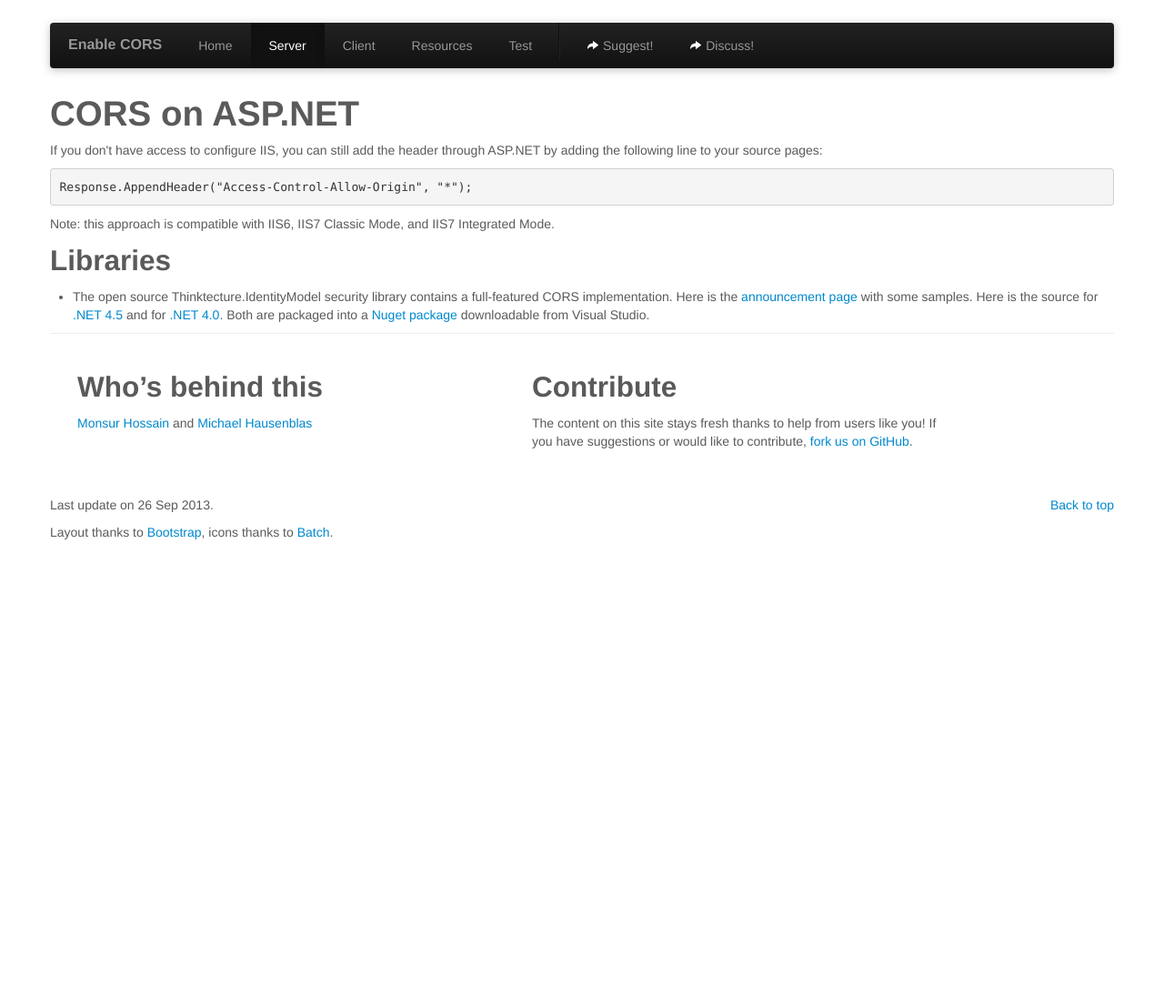
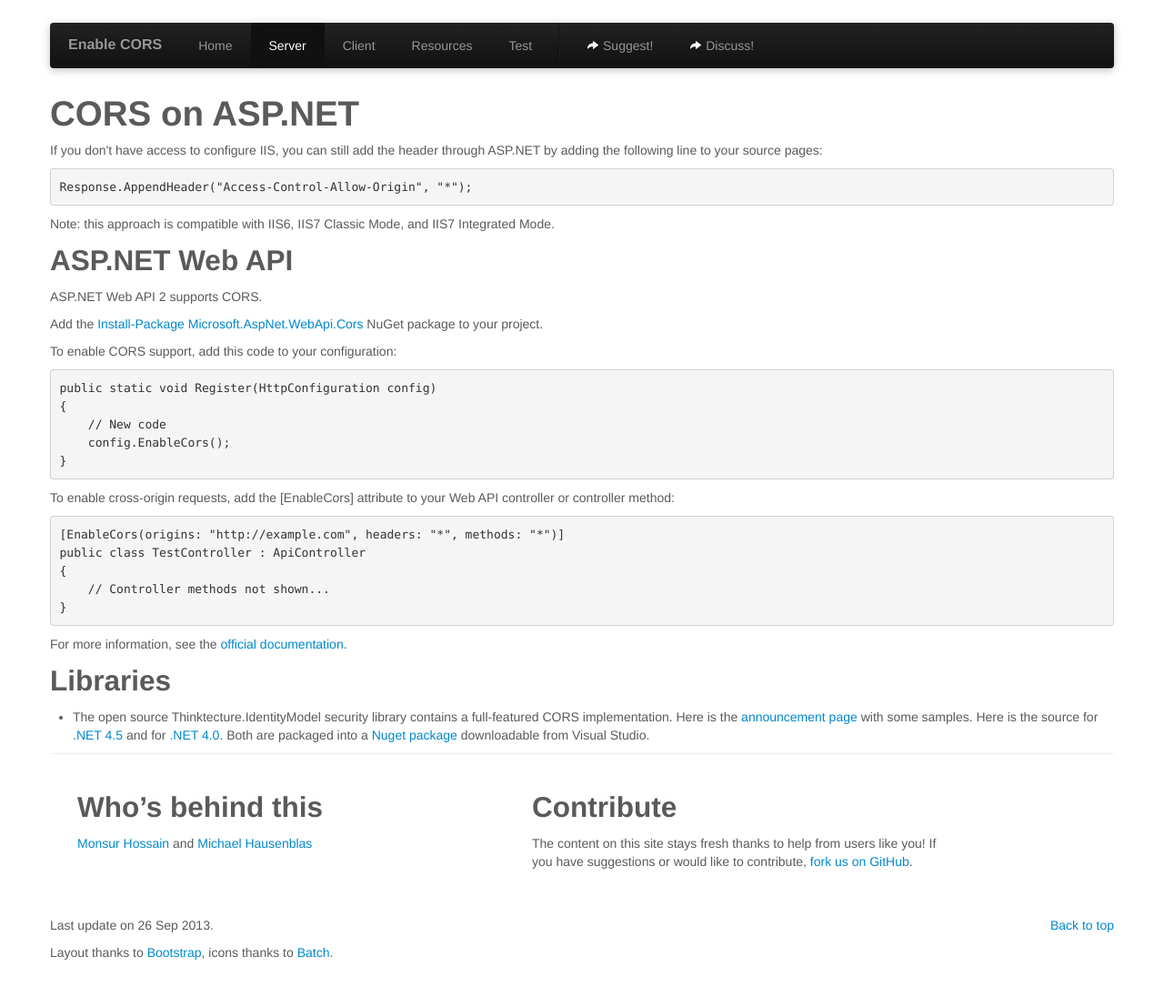
Before and after one commit to monsur/enable-cors.org, a Jekyll site: the page built from server_aspnet.html, in a window 1280 px wide. Shown: the whole page at 91% size. Built offline with Jekyll 4.4.1, drawn with Linux system fonts in a browser that asks for light colours; before the commit the page ends 900 px from its top, so only the background shows below that.

Commit message:
Add information about CORS support in Web API 2

```diff
--- a/server_aspnet.html
+++ b/server_aspnet.html
@@ -15,6 +15,34 @@
 				Note: this approach is compatible with IIS6, IIS7 Classic Mode, and IIS7 Integrated Mode.
 			</p>
 
+<h2>ASP.NET Web API</h2>
+
+<p>ASP.NET Web API 2 supports CORS.</p>
+
+<p>Add the <a href="http://www.nuget.org/packages/Microsoft.AspNet.WebApi.Cors">Install-Package Microsoft.AspNet.WebApi.Cors</a> NuGet package to your project.</p>
+
+<p>To enable CORS support, add this code to your configuration:</p>
+
+<pre class="code">
+public static void Register(HttpConfiguration config)
+{
+    // New code
+    config.EnableCors();
+}
+</pre>
+
+<p>To enable cross-origin requests, add the [EnableCors] attribute to your Web API controller or controller method:</p>
+
+<pre class="code">
+[EnableCors(origins: "http://example.com", headers: "*", methods: "*")]
+public class TestController : ApiController
+{
+    // Controller methods not shown...
+}
+</pre>
+
+<p>For more information, see the <a href="http://www.asp.net/web-api/overview/security/enabling-cross-origin-requests-in-web-api">official documentation</a>.</p>
+
 <h2>Libraries</h2>
 		<ul><li>The open source Thinktecture.IdentityModel security library contains a full-featured CORS implementation. Here is the <a href="http://brockallen.com/2012/06/28/cors-support-in-webapi-mvc-and-iis-with-thinktecture-identitymodel/">announcement page</a> with some samples. Here is the source for <a href="https://github.com/thinktecture/Thinktecture.IdentityModel.45">.NET 4.5</a> and for <a href="https://github.com/thinktecture/Thinktecture.IdentityModel.40">.NET 4.0</a>. Both are packaged into a <a href="http://nuget.org/packages/Thinktecture.IdentityModel">Nuget package</a> downloadable from Visual Studio.</li></ul>
 		</section>
```
